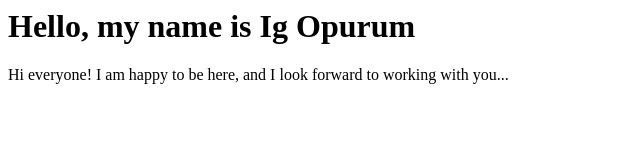
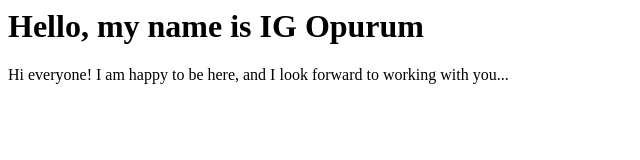
Before and after one commit to Ikenna1011/getting-started, a plain HTML site: page ig.html in a window 1280 px wide. Shown: the whole page, without its empty margins (0-640 px from the left). Drawn offline with Linux system fonts and the light colour scheme.

Commit message:
corrected capitalization of name in the welcome message

```diff
--- a/ig.html
+++ b/ig.html
@@ -1,7 +1,7 @@
 <html>
   <head><title>Welcome to Inception</title></head>
   <body>
-    <h1>Hello, my name is Ig Opurum</h1>
+    <h1>Hello, my name is IG Opurum</h1>
     <p>Hi everyone! I am happy to be here, and I look forward to working with you...</p>
   </body>
 </html>
```
